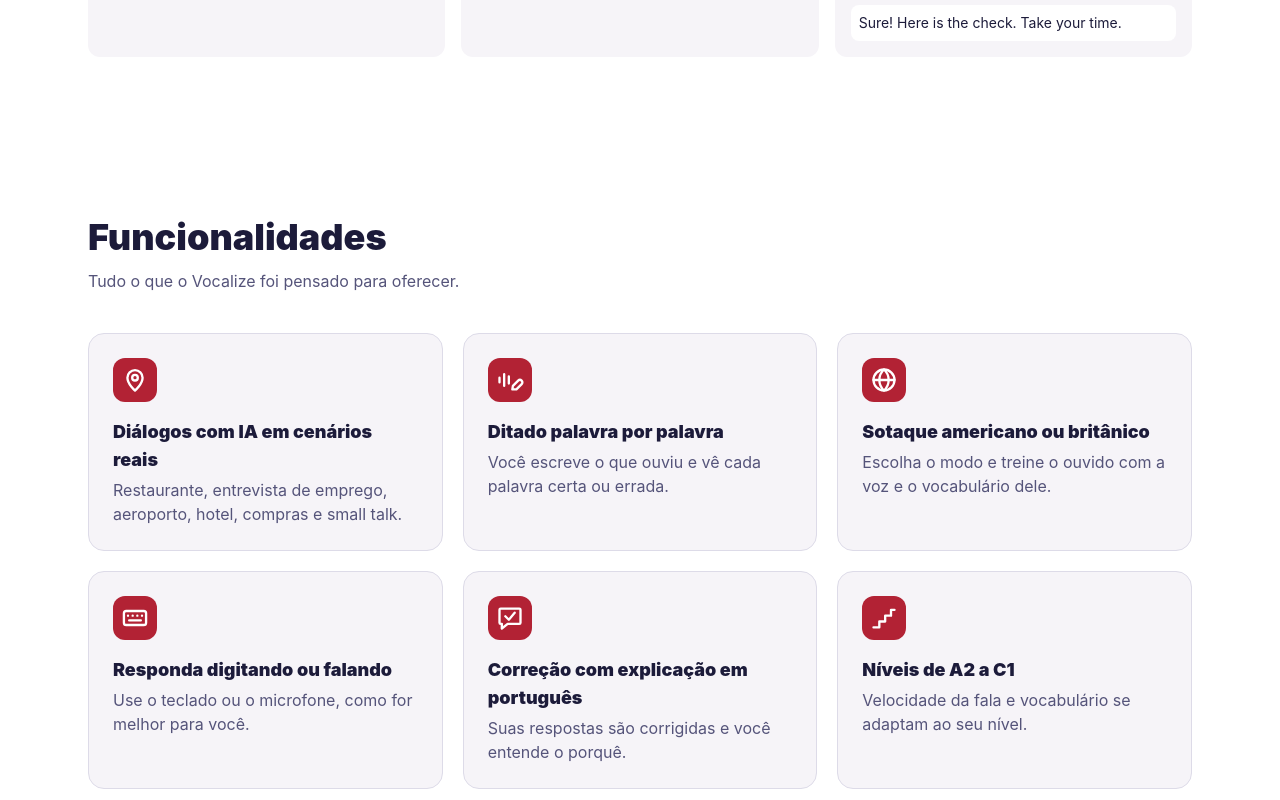
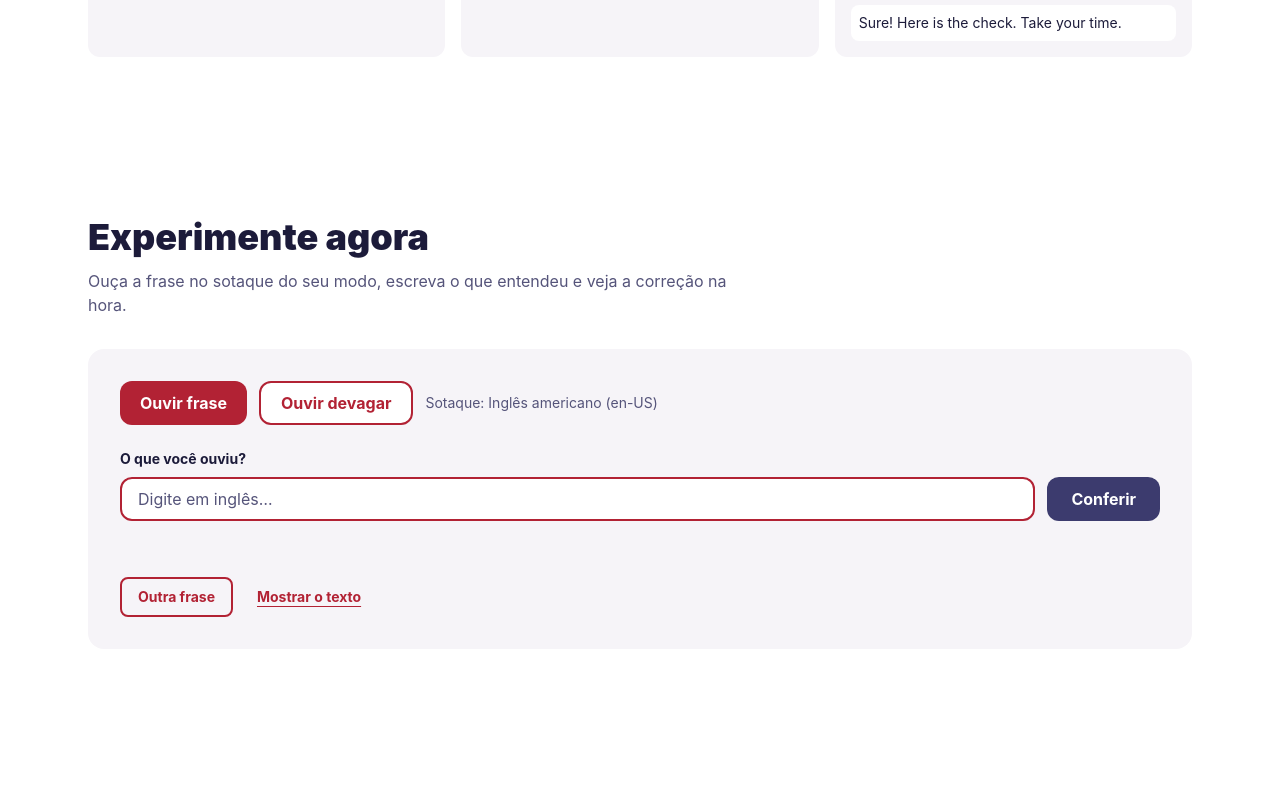
Before and after one commit to PMGmenegon/Vocalize, a React (Vite) app in the folder frontend/: page / in a window 1280 px wide. Shown: the part 1300-2100 px from the top of the page. Built offline with nearby package versions, Linux system fonts and the light colour scheme.

Commit message:
feat(frontend): add interactive try-it round with spoken sentence and word-by-word check

```diff
--- /dev/null
+++ b/frontend/src/components/home/TryRound.tsx
@@ -0,0 +1,220 @@
+import { useEffect, useId, useRef, useState, type FormEvent } from 'react'
+import { diffWords, type DiffResult } from '../../lib/diff'
+import { ACCENTS, type Accent } from '../../theme/accents'
+import { useTheme } from '../../theme/useTheme'
+
+const SENTENCES: Record<Accent, readonly string[]> = {
+  us: [
+    'Could we get the check, please?',
+    "I'll take the elevator to my apartment.",
+    'What time does the subway leave?',
+  ],
+  uk: [
+    'Could we have the bill, please?',
+    "I'll take the lift up to my flat.",
+    'What time does the underground leave?',
+  ],
+}
+
+const canSpeak = typeof window !== 'undefined' && 'speechSynthesis' in window
+
+/** Mini rodada jogável: ouça, digite e veja a correção palavra por palavra. */
+export default function TryRound() {
+  const { accent } = useTheme()
+  // key: ao trocar de modo a rodada recomeça do zero.
+  return <Round key={accent} accent={accent} />
+}
+
+function Round({ accent }: { accent: Accent }) {
+  const locale = ACCENTS[accent].locale
+  const sentences = SENTENCES[accent]
+  const inputId = useId()
+  const [index, setIndex] = useState(0)
+  const [typed, setTyped] = useState('')
+  const [result, setResult] = useState<DiffResult | null>(null)
+  const [revealed, setRevealed] = useState(false)
+  const [speaking, setSpeaking] = useState(false)
+  const inputRef = useRef<HTMLInputElement>(null)
+
+  const sentence = sentences[index % sentences.length] ?? sentences[0]!
+
+  // Para a fala ao sair da página ou trocar de frase/modo.
+  useEffect(() => {
+    return () => {
+      if (canSpeak) window.speechSynthesis.cancel()
+    }
+  }, [sentence])
+
+  function speak(rate: number) {
+    if (!canSpeak) return
+    window.speechSynthesis.cancel()
+    const utterance = new SpeechSynthesisUtterance(sentence)
+    utterance.lang = locale
+    utterance.rate = rate
+    const voice = window.speechSynthesis.getVoices().find((v) => v.lang.replace('_', '-') === locale)
+    if (voice) utterance.voice = voice
+    utterance.onstart = () => setSpeaking(true)
+    utterance.onend = () => setSpeaking(false)
+    utterance.onerror = () => setSpeaking(false)
+    window.speechSynthesis.speak(utterance)
+    inputRef.current?.focus()
+  }
+
+  function check(e: FormEvent) {
+    e.preventDefault()
+    if (!typed.trim()) return
+    setResult(diffWords(sentence, typed))
+  }
+
+  function next() {
+    setIndex((i) => (i + 1) % sentences.length)
+    setTyped('')
+    setResult(null)
+    setRevealed(false)
+  }
+
+  const perfect = result !== null && result.correct === result.total && result.typed.every((w) => w.ok)
+
+  return (
+    <section id="experimente" className="mx-auto max-w-6xl scroll-mt-24 px-4 py-16 sm:px-6 sm:py-20">
+      <h2 className="text-3xl font-black text-ink sm:text-4xl">Experimente agora</h2>
+      <p className="mt-3 max-w-2xl text-muted">
+        Ouça a frase no sotaque do seu modo, escreva o que entendeu e veja a correção na hora.
+      </p>
+
+      <div className="mt-8 rounded-2xl bg-surface p-5 sm:p-8">
+        <div className="flex flex-wrap items-center gap-3">
+          <button
+            type="button"
+            onClick={() => speak(0.95)}
+            disabled={!canSpeak}
+            className="inline-flex min-h-11 cursor-pointer items-center gap-2 rounded-xl bg-brand px-5 font-bold text-on-brand transition-all hover:bg-brand-strong active:scale-95 disabled:cursor-not-allowed disabled:opacity-50"
+          >
+            {speaking ? 'Ouvindo…' : 'Ouvir frase'}
+          </button>
+          <button
+            type="button"
+            onClick={() => speak(0.6)}
+            disabled={!canSpeak}
+            className="inline-flex min-h-11 cursor-pointer items-center rounded-xl border-2 border-control bg-canvas px-5 font-bold text-brand transition-all hover:bg-canvas/60 active:scale-95 disabled:cursor-not-allowed disabled:opacity-50"
+          >
+            Ouvir devagar
+          </button>
+          <span className="text-sm text-muted">
+            Sotaque: {ACCENTS[accent].label} ({ACCENTS[accent].locale})
+          </span>
+        </div>
+        {!canSpeak && (
+          <p className="mt-3 text-sm text-muted">
+            Seu navegador não tem voz sintetizada. Use o Chrome para ouvir, ou clique em "Mostrar o texto".
+          </p>
+        )}
+
+        <form onSubmit={check} className="mt-6">
+          <label htmlFor={inputId} className="block text-sm font-bold text-ink">
+            O que você ouviu?
+          </label>
+          <div className="mt-2 flex flex-col gap-3 sm:flex-row">
+            <input
+              ref={inputRef}
+              id={inputId}
+              lang="en"
+              value={typed}
+              onChange={(e) => setTyped(e.target.value)}
+              autoComplete="off"
+              autoCapitalize="off"
+              spellCheck={false}
+              placeholder="Digite em inglês…"
+              className="min-h-11 flex-1 rounded-xl border-2 border-control bg-canvas px-4 text-ink placeholder:text-muted"
+            />
+            <button
+              type="submit"
+              className="min-h-11 cursor-pointer rounded-xl bg-accent px-6 font-bold text-on-accent transition-all hover:opacity-90 active:scale-95"
+            >
+              Conferir
+            </button>
+          </div>
+        </form>
+
+        <div aria-live="polite" className="mt-6 min-h-4">
+          {result && (
+            <div className="fade-swap rounded-xl bg-canvas p-4 sm:p-5">
+              <p className="font-black text-ink">
+                {perfect
+                  ? 'Perfeito! Você acertou todas as palavras.'
+                  : `Você acertou ${result.correct} de ${result.total} palavras.`}
+              </p>
+
+              <p className="mt-4 text-sm font-bold text-muted">Frase correta</p>
+              <p lang="en" className="mt-1 flex flex-wrap gap-1.5 text-lg">
+                {result.expected.map((w, i) => (
+                  <Word key={i} {...w} wrongLabel="faltou ou errou" rightLabel="certo" />
+                ))}
+              </p>
+
+              {!perfect && (
+                <>
+                  <p className="mt-4 text-sm font-bold text-muted">O que você escreveu</p>
+                  <p lang="en" className="mt-1 flex flex-wrap gap-1.5 text-lg">
+                    {result.typed.map((w, i) => (
+                      <Word key={i} {...w} wrongLabel="não bate" rightLabel="certo" strike />
+                    ))}
+                  </p>
+                </>
+              )}
+            </div>
+          )}
+        </div>
+
+        <div className="mt-4 flex flex-wrap items-center gap-3">
+          <button
+            type="button"
+            onClick={next}
+            className="min-h-10 cursor-pointer rounded-lg border-2 border-control px-4 text-sm font-bold text-brand hover:bg-canvas active:scale-95"
+          >
+            Outra frase
+          </button>
+          <button
+            type="button"
+            aria-pressed={revealed}
+            onClick={() => setRevealed((v) => !v)}
+            className="min-h-10 cursor-pointer rounded-lg px-3 text-sm font-bold text-link underline underline-offset-4"
+          >
+            {revealed ? 'Esconder o texto' : 'Mostrar o texto'}
+          </button>
+          {revealed && (
+            <span lang="en" className="fade-swap text-ink">
+              {sentence}
+            </span>
+          )}
+        </div>
+      </div>
+    </section>
+  )
+}
+
+function Word({
+  word,
+  ok,
+  wrongLabel,
+  rightLabel,
+  strike = false,
+}: {
+  word: string
+  ok: boolean
+  wrongLabel: string
+  rightLabel: string
+  strike?: boolean
+}) {
+  return (
+    <span
+      className={[
+        'rounded px-1.5 font-bold',
+        ok ? 'bg-ok text-on-ok' : `bg-danger text-on-danger ${strike ? 'line-through' : 'underline decoration-wavy'}`,
+      ].join(' ')}
+    >
+      {word}
+      <span className="sr-only"> ({ok ? rightLabel : wrongLabel})</span>
+    </span>
+  )
+}
--- /dev/null
+++ b/frontend/src/lib/diff.ts
@@ -0,0 +1,67 @@
+export interface WordMark {
+  word: string
+  ok: boolean
+}
+
+export interface DiffResult {
+  /** Frase correta, palavra por palavra (ok = você acertou essa palavra). */
+  expected: WordMark[]
+  /** O que você digitou, palavra por palavra (ok = a palavra está na frase). */
+  typed: WordMark[]
+  correct: number
+  total: number
+}
+
+/** Minúsculas, sem pontuação; apóstrofos tipográficos viram simples. */
+function normalize(word: string): string {
+  return word
+    .toLowerCase()
+    .replace(/[’‘]/g, "'")
+    .replace(/[^a-z0-9']/g, '')
+}
+
+function split(text: string) {
+  return text
+    .split(/\s+/)
+    .map((word) => ({ word, key: normalize(word) }))
+    .filter((w) => w.key !== '')
+}
+
+/** Compara palavra por palavra usando a maior subsequência comum (ordem importa). */
+export function diffWords(expectedText: string, typedText: string): DiffResult {
+  const exp = split(expectedText)
+  const typ = split(typedText)
+
+  // dp[i][j] = tamanho da subsequência comum entre exp[i..] e typ[j..]
+  const dp: number[][] = Array.from({ length: exp.length + 1 }, () => new Array<number>(typ.length + 1).fill(0))
+  for (let i = exp.length - 1; i >= 0; i--) {
+    for (let j = typ.length - 1; j >= 0; j--) {
+      dp[i]![j] =
+        exp[i]!.key === typ[j]!.key ? dp[i + 1]![j + 1]! + 1 : Math.max(dp[i + 1]![j]!, dp[i]![j + 1]!)
+    }
+  }
+
+  const expOk = new Array<boolean>(exp.length).fill(false)
+  const typOk = new Array<boolean>(typ.length).fill(false)
+  let i = 0
+  let j = 0
+  while (i < exp.length && j < typ.length) {
+    if (exp[i]!.key === typ[j]!.key) {
+      expOk[i] = true
+      typOk[j] = true
+      i++
+      j++
+    } else if (dp[i + 1]![j]! >= dp[i]![j + 1]!) {
+      i++
+    } else {
+      j++
+    }
+  }
+
+  return {
+    expected: exp.map((w, k) => ({ word: w.word, ok: expOk[k]! })),
+    typed: typ.map((w, k) => ({ word: w.word, ok: typOk[k]! })),
+    correct: expOk.filter(Boolean).length,
+    total: exp.length,
+  }
+}
--- a/frontend/src/pages/HomePage.tsx
+++ b/frontend/src/pages/HomePage.tsx
@@ -4,6 +4,7 @@ import AccentChoice from '../components/home/AccentChoice'
 import Features from '../components/home/Features'
 import FinalCta from '../components/home/FinalCta'
 import Hero from '../components/home/Hero'
+import TryRound from '../components/home/TryRound'
 import HowItWorks from '../components/home/HowItWorks'
 import Levels from '../components/home/Levels'
 
@@ -21,6 +22,7 @@ export default function HomePage() {
     <>
       <Hero />
       <HowItWorks />
+      <TryRound />
       <Features />
       <AccentChoice />
       <Levels />
```
